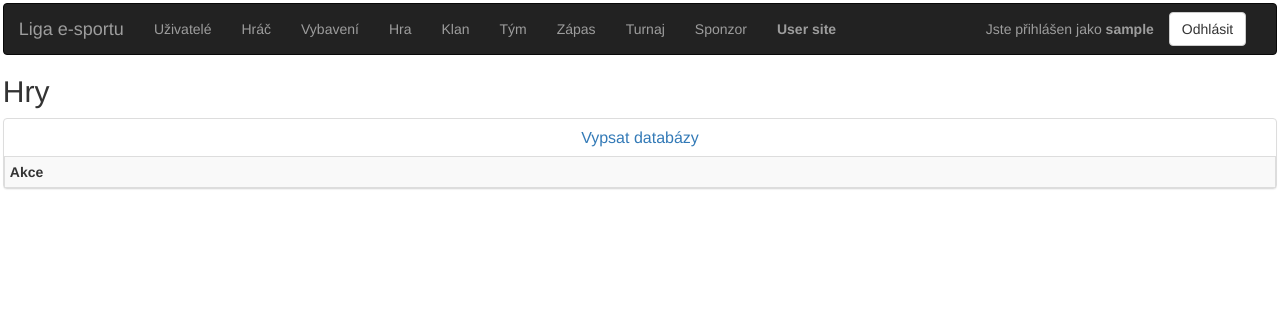
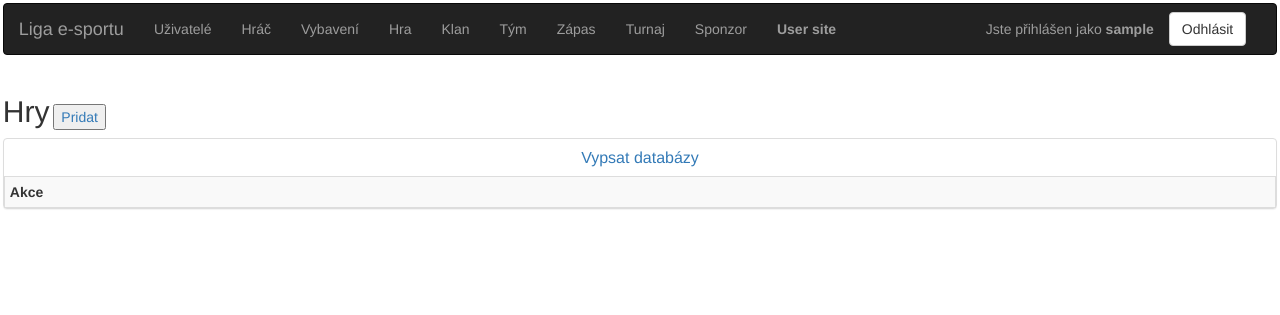
Before and after one commit to BigSlimDave/FIT-IIS, a Flask app: page /admin/hra/ in a window 1280 px wide. Shown: the top 315 px of the page. Run offline with Flask 2, Linux system fonts and the light colour scheme; the visitor is signed in with stand-in values (Sample User, id 1); data that the repository does not hold is empty; some libraries are stand-ins or nearby versions.

Commit message:
Pridat Button

```diff
--- a/app/templates/admin/hra.html
+++ b/app/templates/admin/hra.html
@@ -1,6 +1,9 @@
 {% extends 'admin_base.html' %}
 {% block content %}
-<h2>Hry</h2>
+<h2 style="display: inline-block">Hry</h2>
+<a href="/admin/turnaj/add/">
+    <button>Pridat</button>
+</a>
 <div class="panel-group">
         <div class="panel panel-default">
           <a data-toggle="collapse" href="#collapse1">
--- a/app/templates/admin/hrac.html
+++ b/app/templates/admin/hrac.html
@@ -1,6 +1,9 @@
 {% extends 'admin_base.html' %}
 {% block content %}
-<h2>Hráč</h2>
+<h2 style="display: inline-block">Hráč</h2>
+<a href="/admin/turnaj/add/">
+    <button>Pridat</button>
+</a>
 <div class="panel-group">
         <div class="panel panel-default">
           <a data-toggle="collapse" href="#collapse1">
--- a/app/templates/admin/klan.html
+++ b/app/templates/admin/klan.html
@@ -1,6 +1,9 @@
 {% extends 'admin_base.html' %}
 {% block content %}
-<h2>Klany</h2>
+<h2 style="display: inline-block">Klany</h2>
+<a href="/admin/turnaj/add/">
+    <button>Pridat</button>
+</a>
 <div class="panel-group">
         <div class="panel panel-default">
           <a data-toggle="collapse" href="#collapse1">
--- a/app/templates/admin/sponzor.html
+++ b/app/templates/admin/sponzor.html
@@ -1,6 +1,9 @@
 {% extends 'admin_base.html' %}
 {% block content %}
-<h2>Sponzoři</h2>
+<h2 style="display: inline-block">Sponzoři</h2>
+<a href="/admin/sponzor/add/">
+    <button>Pridat</button>
+</a>
 <div class="panel-group">
         <div class="panel panel-default">
           <a data-toggle="collapse" href="#collapse1">
--- a/app/templates/admin/turnaj.html
+++ b/app/templates/admin/turnaj.html
@@ -1,6 +1,9 @@
 {% extends 'admin_base.html' %}
 {% block content %}
-<h2>Turnaje</h2>
+<h2 style="display: inline-block">Turnaje</h2>
+<a href="/admin/turnaj/add/">
+    <button>Pridat</button>
+</a>
 <div class="panel-group">
         <div class="panel panel-default">
           <a data-toggle="collapse" href="#collapse1">
--- a/app/templates/admin/tym.html
+++ b/app/templates/admin/tym.html
@@ -1,6 +1,9 @@
 {% extends 'admin_base.html' %}
 {% block content %}
-<h2>Týmy</h2>
+<h2 style="display: inline-block">Týmy</h2>
+<a href="/admin/turnaj/add/">
+    <button>Pridat</button>
+</a>
 <div class="panel-group">
         <div class="panel panel-default">
           <a data-toggle="collapse" href="#collapse1">
--- a/app/templates/admin/vybaveni.html
+++ b/app/templates/admin/vybaveni.html
@@ -1,6 +1,9 @@
 {% extends 'admin_base.html' %}
 {% block content %}
-<h2>Vybavení</h2>
+<h2 style="display: inline-block">Vybavení</h2>
+<a href="/admin/turnaj/add/">
+    <button>Pridat</button>
+</a>
 <div class="panel-group">
         <div class="panel panel-default">
           <a data-toggle="collapse" href="#collapse1">
--- a/app/templates/admin/zapas.html
+++ b/app/templates/admin/zapas.html
@@ -1,6 +1,9 @@
 {% extends 'admin_base.html' %}
 {% block content %}
-<h2>Zápasy</h2>
+<h2 style="display: inline-block">Zápasy</h2>
+<a href="/admin/turnaj/add/">
+    <button>Pridat</button>
+</a>
 <div class="panel-group">
         <div class="panel panel-default">
           <a data-toggle="collapse" href="#collapse1">
```
